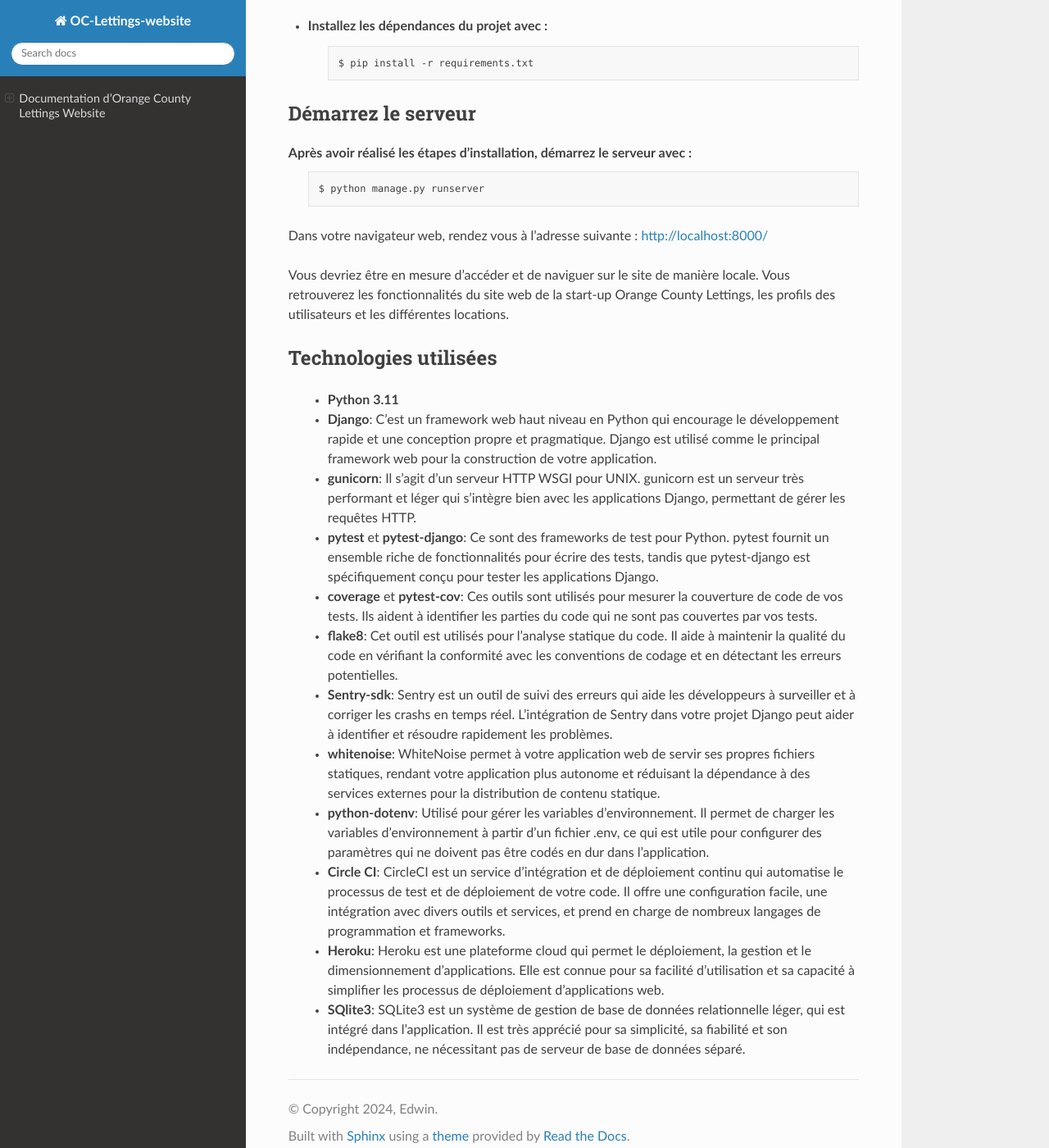
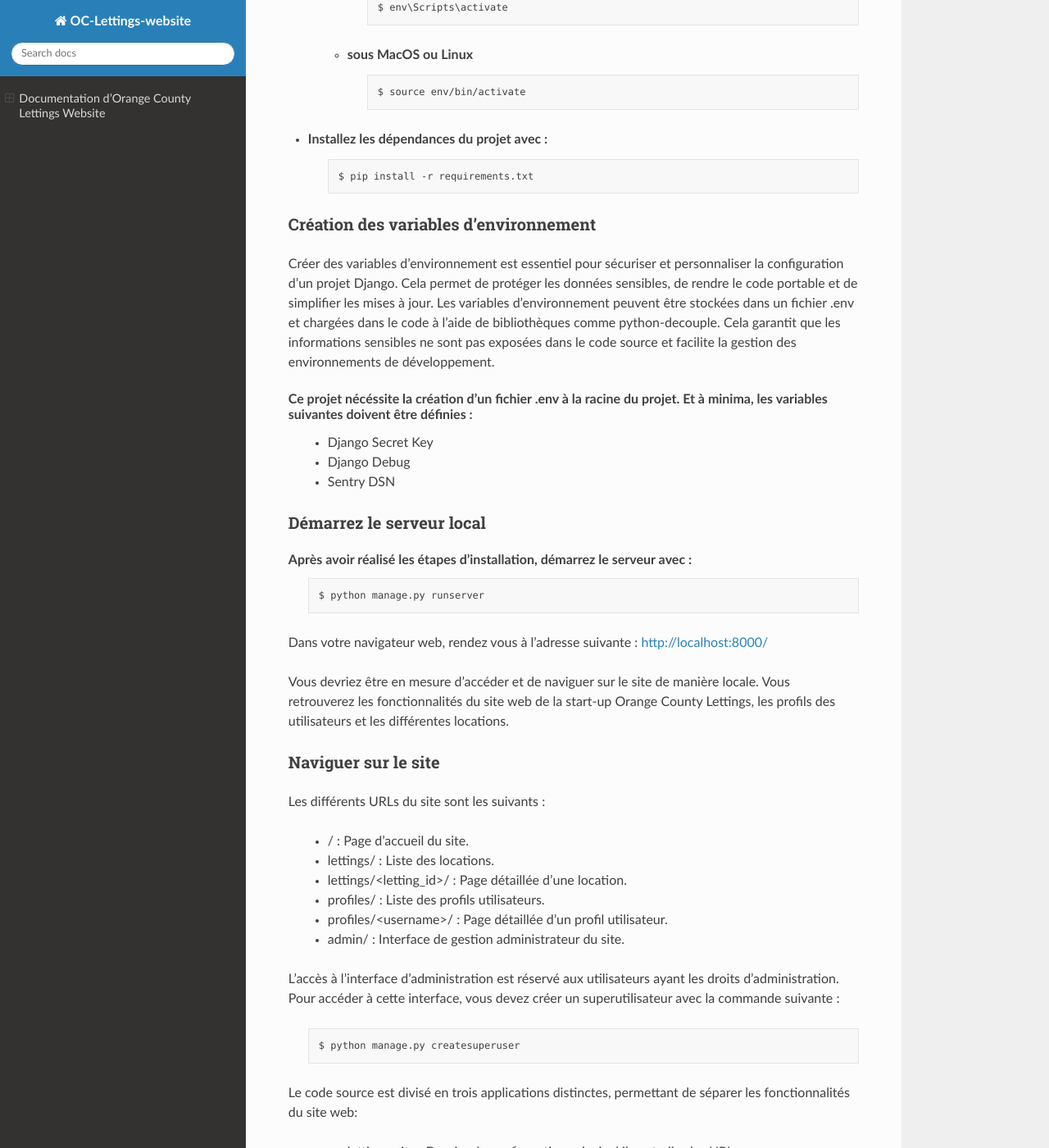
Before and after one commit to EdwinLRT/P13-OCLettings-V2, a Sphinx documentation site: the page built from doc/index.rst, in a window 1280 px wide and 1400 px high, scrolled down 1157 px. Shown: the whole window at 82% size. Built offline with Sphinx 7.4.7 and the Read the Docs theme 2.0.0, drawn with Linux system fonts in a browser that asks for light colours; some of the changed text lies outside the part shown.

Commit message:
Updating documentation

```diff
--- a/doc/index.rst
+++ b/doc/index.rst
@@ -1,6 +1,6 @@
-=====================
+===============================================
 Documentation d'Orange County Lettings Website
-=====================
+===============================================
 
 Bienvenue dans la documentation de OC Lettings website.
 
@@ -65,9 +71,21 @@
 
        $ pip install -r requirements.txt
 
+Création des variables d'environnement
+--------------------------------------
 
-Démarrez le serveur
-----------------
+Créer des variables d'environnement est essentiel pour sécuriser et personnaliser la configuration d'un projet Django.
+Cela permet de protéger les données sensibles, de rendre le code portable et de simplifier les mises à jour.
+Les variables d'environnement peuvent être stockées dans un fichier .env et chargées dans le code à l'aide de bibliothèques comme python-decouple.
+Cela garantit que les informations sensibles ne sont pas exposées dans le code source et facilite la gestion des environnements de développement.
+
+Ce projet nécéssite la création d'un fichier .env à la racine du projet. Et à minima, les variables suivantes doivent être définies :
+    - Django Secret Key
+    - Django Debug
+    - Sentry DSN
+
+Démarrez le serveur local
+-------------------------
 
 Après avoir réalisé les étapes d’installation, démarrez le serveur avec :
    .. code-block::
@@ -81,8 +99,43 @@
 Vous retrouverez les fonctionnalités du site web de la start-up Orange County Lettings,
 les profils des utilisateurs et les différentes locations.
 
+
+Naviguer sur le site
+--------------------
+
+Les différents URLs du site sont les suivants :
+
+ - / : Page d’accueil du site.
+
+ - lettings/ : Liste des locations.
+
+ - lettings/<letting_id>/ : Page détaillée d’une location.
+
+ - profiles/ : Liste des profils utilisateurs.
+
+ - profiles/<username>/ : Page détaillée d’un profil utilisateur.
+
+ - admin/ : Interface de gestion administrateur du site.
+
+L'accès à l'interface d'administration est réservé aux utilisateurs ayant les droits d'administration. Pour accéder à cette interface, vous devez créer un superutilisateur avec la commande suivante :
+
+   .. code-block::
+
+       $ python manage.py createsuperuser
+
+Le code source est divisé en trois applications distinctes, permettant de séparer les fonctionnalités du site web:
+
+ - oc_lettings_site : Dossier de configuration principal il centralise les URLs.
+
+ - profiles : Dossier du modèle Profile. Cette application gère les profils utilisateurs.
+
+ - lettings : Dossier du modèle Letting. Cette application gère les locations.
+
+
+
+
 Technologies utilisées
-----------------
+----------------------
 
  - **Python 3.11**
 
@@ -114,6 +167,6 @@
  - **Circle CI**: CircleCI est un service d'intégration et de déploiement continu qui automatise le processus de test et de déploiement de votre code. Il offre une configuration facile, une intégration avec divers outils et services, et prend en charge de nombreux langages de programmation et frameworks.
 
 
- - **Heroku**: Heroku est une plateforme cloud qui permet le déploiement, la gestion et le dimensionnement d'applications. Elle est connue pour sa facilité d'utilisation et sa capacité à simplifier les processus de déploiement d'applications web.
+ - **Render**: Render est une plateforme cloud qui permet le déploiement, la gestion et le dimensionnement d'applications. Elle est connue pour sa facilité d'utilisation et sa capacité à simplifier les processus de déploiement d'applications web.
 
  - **SQlite3**: SQLite3 est un système de gestion de base de données relationnelle léger, qui est intégré dans l'application. Il est très apprécié pour sa simplicité, sa fiabilité et son indépendance, ne nécessitant pas de serveur de base de données séparé.
```
Also changed, not shown: other parts of doc/index.rst (+10 -4 lines), doc/Use.rst (deleted), 1 other file.
